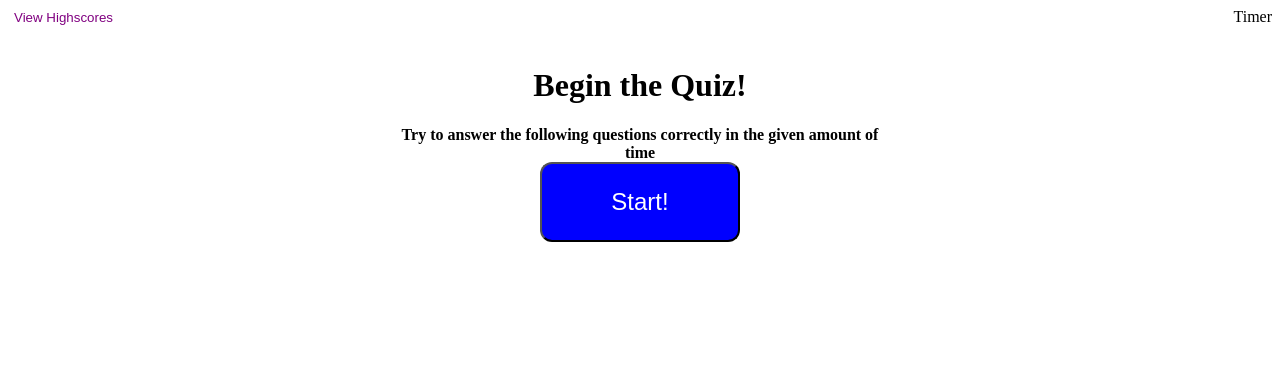
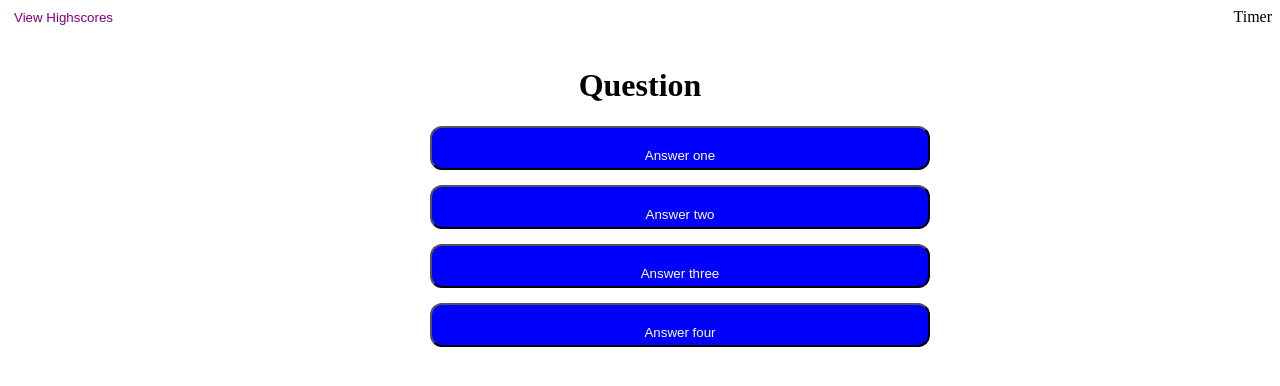
Before and after one commit to asedlackcode/CodeQuiz, a plain HTML site: page index.html in a window 1280 px wide. Both pictures are taken after a click on the button "Start!". Drawn offline with nearby package versions, Linux system fonts and the light colour scheme.

Commit message:
update 2

```diff
--- a/index.html
+++ b/index.html
@@ -16,10 +16,10 @@
     <div id="startScreen">
         <h1 id="start">Begin the Quiz!</h1>
         <div id="about">Try to answer the following questions correctly in the given amount of time</div>
-
+        <button id="beginQuiz" class=" btn">Start!</button>
     </div>
     <div id="controls">
-        <button id="beginQuiz" class=" btn">Start!</button>
+
         <button id="nextQuestion" class="hide btn">Next</button>
     </div>
     <div id="main" class ="hide">
--- a/script.js
+++ b/script.js
@@ -1,9 +1,14 @@
 // create variables for start button and answers
 // var for highscore button
 // var for timer
+
+
+
+
 $("#beginQuiz").on("click", startTest);
 
 
 function startTest() {
-    console.log("started");
+    $("#startScreen").hide();
+    $("#main").removeClass("hide");
 };
```
